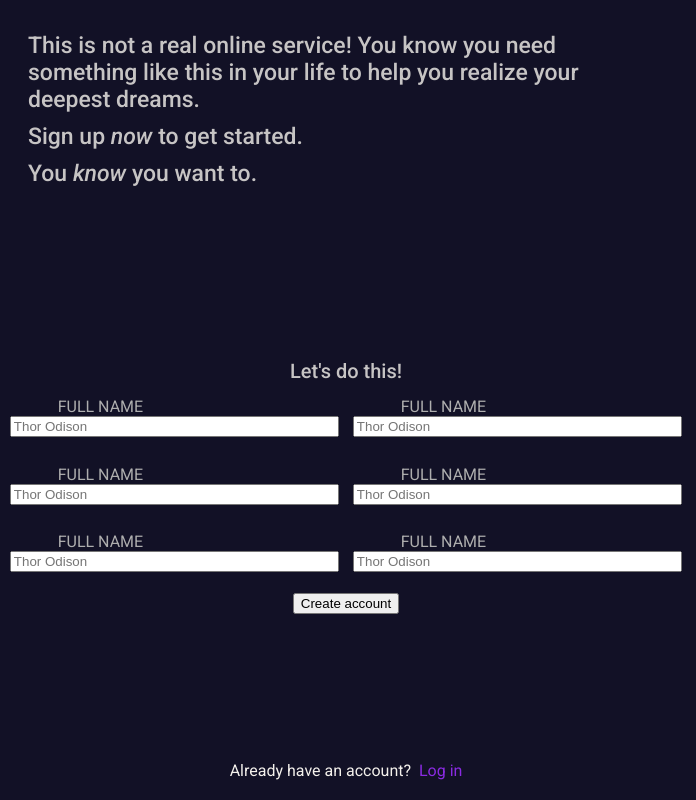
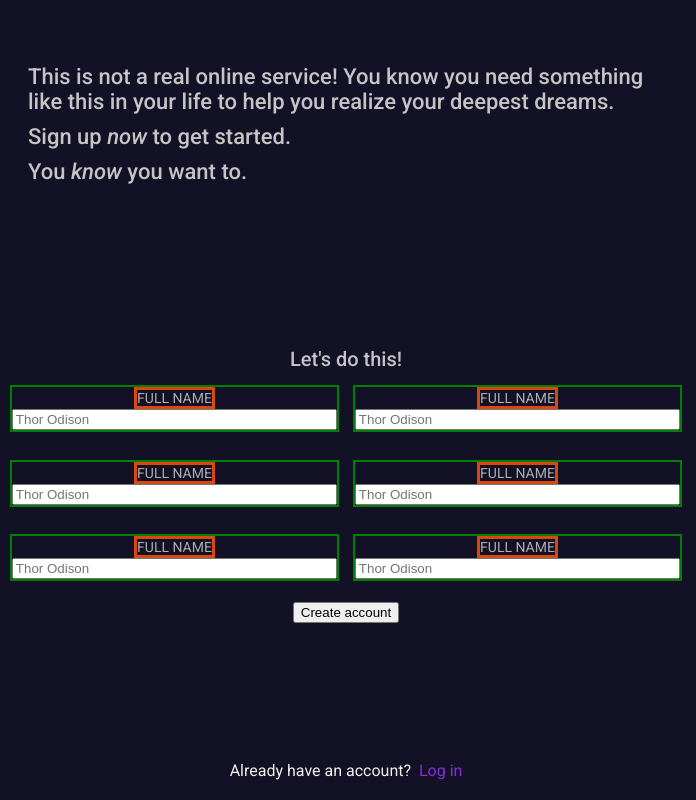
Before and after one commit to implexrr/sign-up, a plain HTML site: page index.html in a window 1280 px wide. Shown: the full height of the page, 584-1280 px from the left. Drawn offline with Linux system fonts and the light colour scheme.

Commit message:
Glitched version

```diff
--- a/css-files/index.css
+++ b/css-files/index.css
@@ -108,7 +108,8 @@ body {
   align-items: flex-start;
   justify-content: space-between;
   margin: 2rem;
-  font-size: 23px;
+  margin-top: 4rem;
+  font-size: 22px;
   font-weight: 500;
   opacity: 0.8;
 }
@@ -151,8 +152,11 @@ form {
   width: 100%;
   max-width: 100%;
   display: flex;
-  flex-direction: column;
-  margin: 1%
+  flex-direction: row;
+  flex-wrap: wrap;
+  justify-content: flex-start;
+  border: 2px solid green;
+  margin: 1%;
 }
 
 input, label {
@@ -161,9 +165,8 @@ input, label {
 }
 
 label {
-  display: block;
-  /* border:solid rgb(216, 72, 15); */
-  padding-right: 45%;
+  max-width: fit-content;
+  border: solid rgb(216, 72, 15);
 }
 #login {
   color:blueviolet
@@ -173,6 +176,7 @@ label {
   box-sizing: border-box;
   width: 100%;
   margin: 1%;
+  font-size: 14px;
 }
 
 @media only screen and (max-width: 960px) {
```
